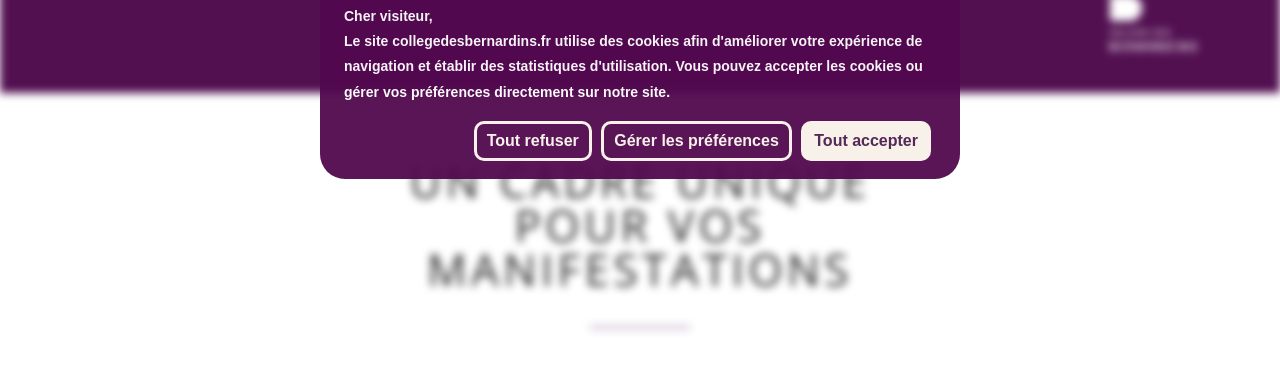
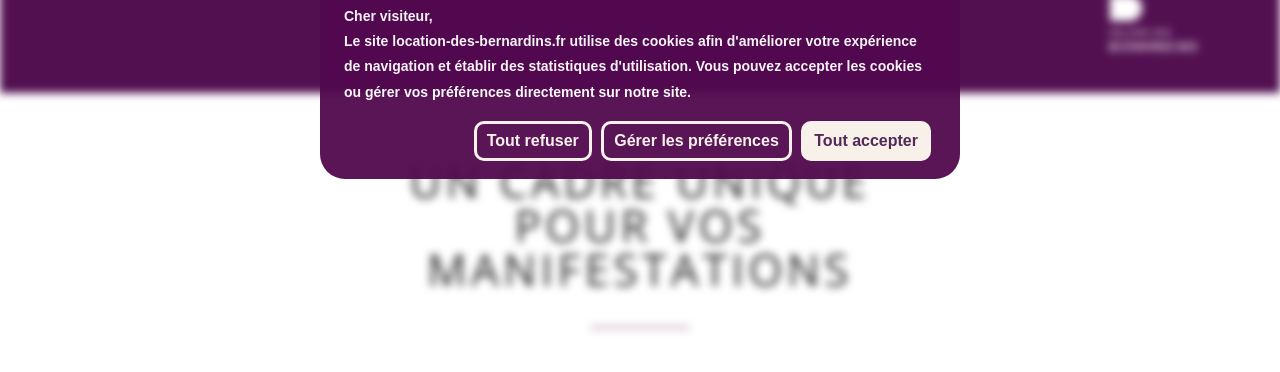
Before and after one commit to makarakotovao/location-des-bernardins, a PHP site: page /index.php in a window 1280 px wide. Shown: the part 428-800 px from the top of the page. Run offline with PHP 8.4, Linux system fonts and the light colour scheme; some libraries are stand-ins or nearby versions.

Commit message:
fix(cookies_banner): hostname

```diff
--- a/cookies_banner.php
+++ b/cookies_banner.php
@@ -11,7 +11,7 @@
     <div class="popup-content info">
       <div id="popup-text">
         <p>Cher visiteur,</p><br>
-        <p>Le site collegedesbernardins.fr utilise des cookies afin d'améliorer votre expérience de navigation et établir des statistiques d'utilisation. Vous pouvez accepter les cookies ou gérer vos préférences directement sur notre site.</p>
+        <p>Le site location-des-bernardins.fr utilise des cookies afin d'améliorer votre expérience de navigation et établir des statistiques d'utilisation. Vous pouvez accepter les cookies ou gérer vos préférences directement sur notre site.</p>
       </div>
 
       <div id="popup-buttons" class="eu-cookie-compliance-has-categories">
```
